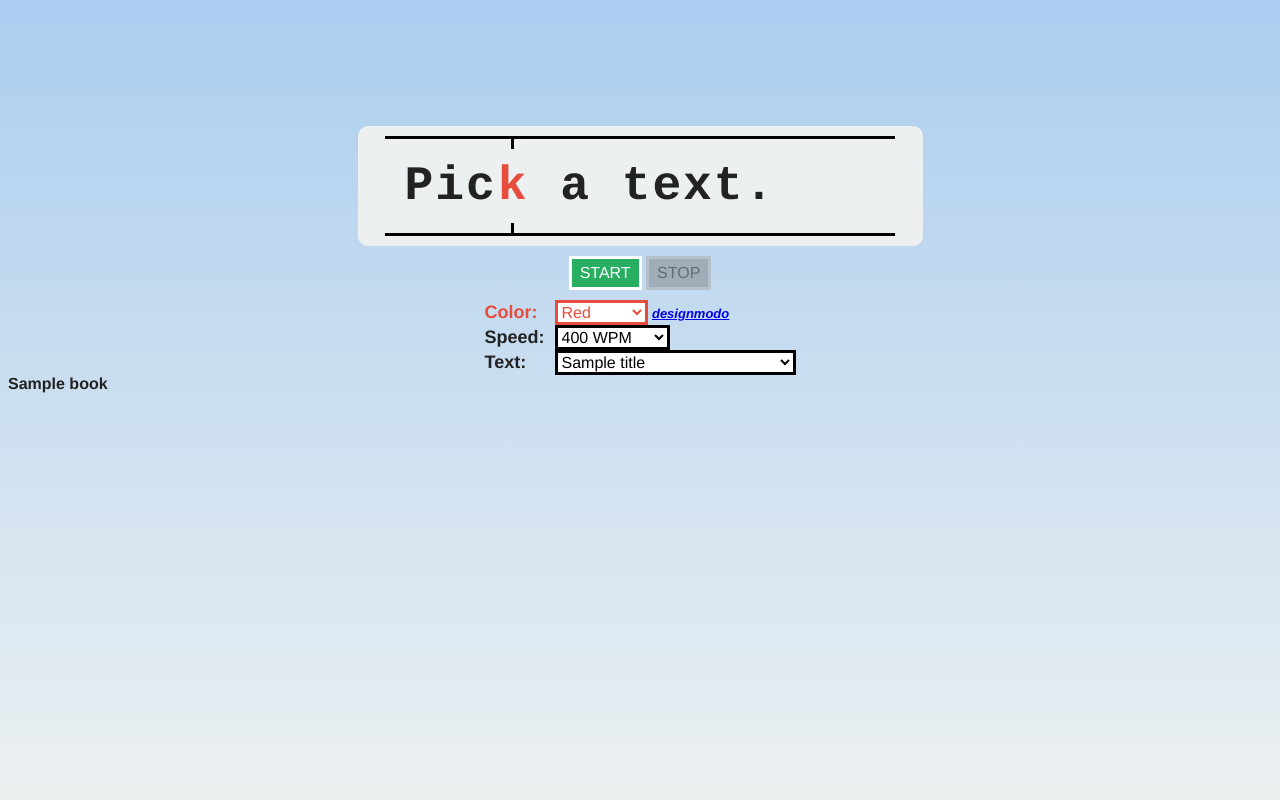
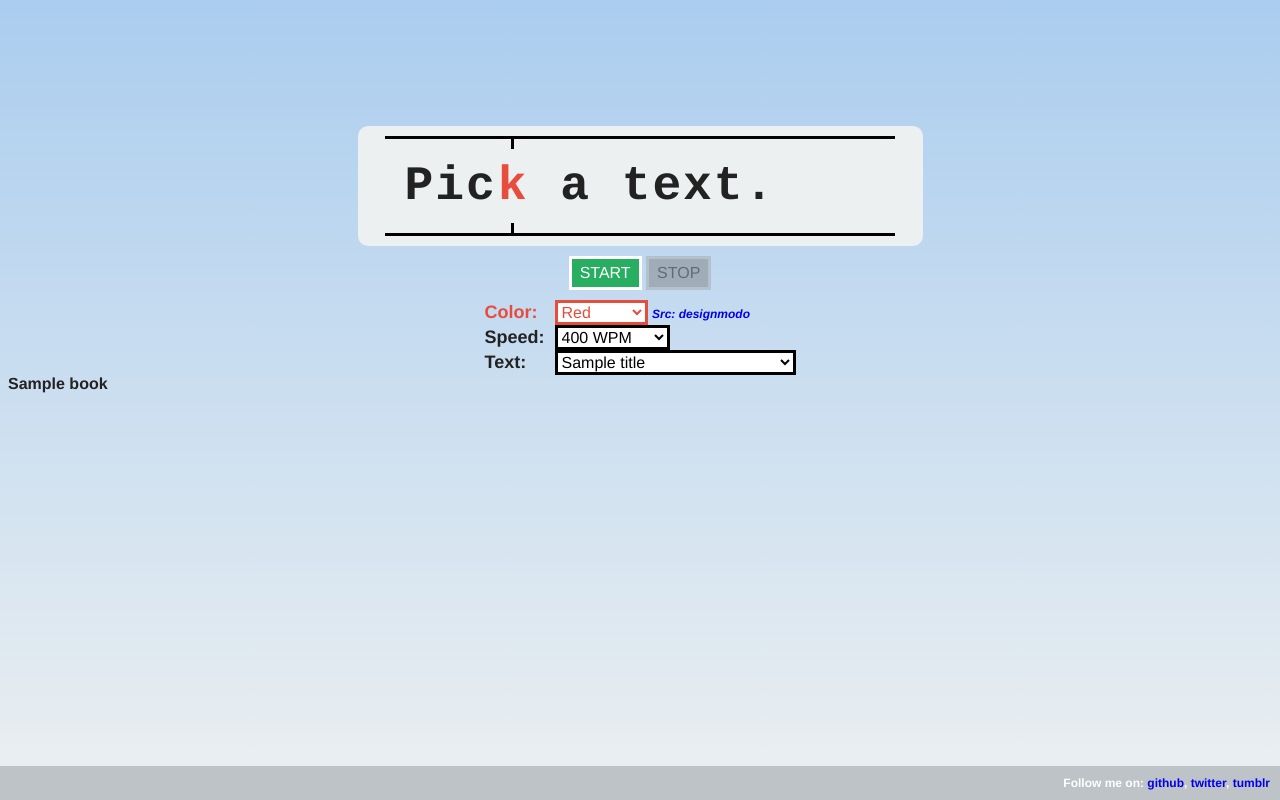
Before and after one commit to dmarkell/reader, a Python web app: template templates/reader.html in a window 1280 px wide. Run offline with Jinja, Linux system fonts and the light colour scheme; the template is opened without the code that fills it: most values are stand-ins (such as "Sample title", 1, 10 or a date in 2020).

Commit message:
Added footer

```diff
--- a/static/style.css
+++ b/static/style.css
@@ -2,6 +2,35 @@ html {
     margin: 0;
     padding: 0;
     height: 100%;
+}
+
+footer {
+    position: fixed;
+    bottom: 0;
+    left: 0;
+    padding: 10px 0;
+    text-align: right;
+    background-color: #BDC3C7;
+    width: 100%;
+    font-size: 12px;
+    color: #7F8C8D;
+}
+
+.follow {
+    margin-right: 10px;
+    color: white;
+}
+
+a {
+    text-decoration: none;
+}
+
+a:visited {
+    color: inherit;
+}
+
+a:hover {
+    text-decoration: underline;
 }
 
 body {
@@ -119,7 +148,7 @@ td:first-child {
 }
 
 table span {
-    font-size: 13px;
+    font-size: 12px;
     font-style: italic;
 }
 
--- a/templates/reader.html
+++ b/templates/reader.html
@@ -35,7 +35,7 @@
                         <option value="#F1C40F">Yellow</option>
                     </select>
                     <span>
-                        <a href="http://designmodo.github.io/Flat-UI/">designmodo</a>
+                        <a href="http://designmodo.github.io/Flat-UI/">Src: designmodo</a>
                     </span>
                 </td>
             </tr>
@@ -85,6 +85,14 @@
         </form>
     </div>
 
+    <footer>
+        <div class="follow">
+        Follow me on:
+        <a href="https://github.com/dmarkell">github</a>,
+        <a href="https://twitter.com/dmarkell">twitter</a>,
+        <a href="http://dmarkell.tumblr.com/">tumblr</a>
+        </div>
+    </footer>
     <script src='../static/books.js'></script>
     {{book | safe}}
     <script src='../static/reader.js'></script>
```
